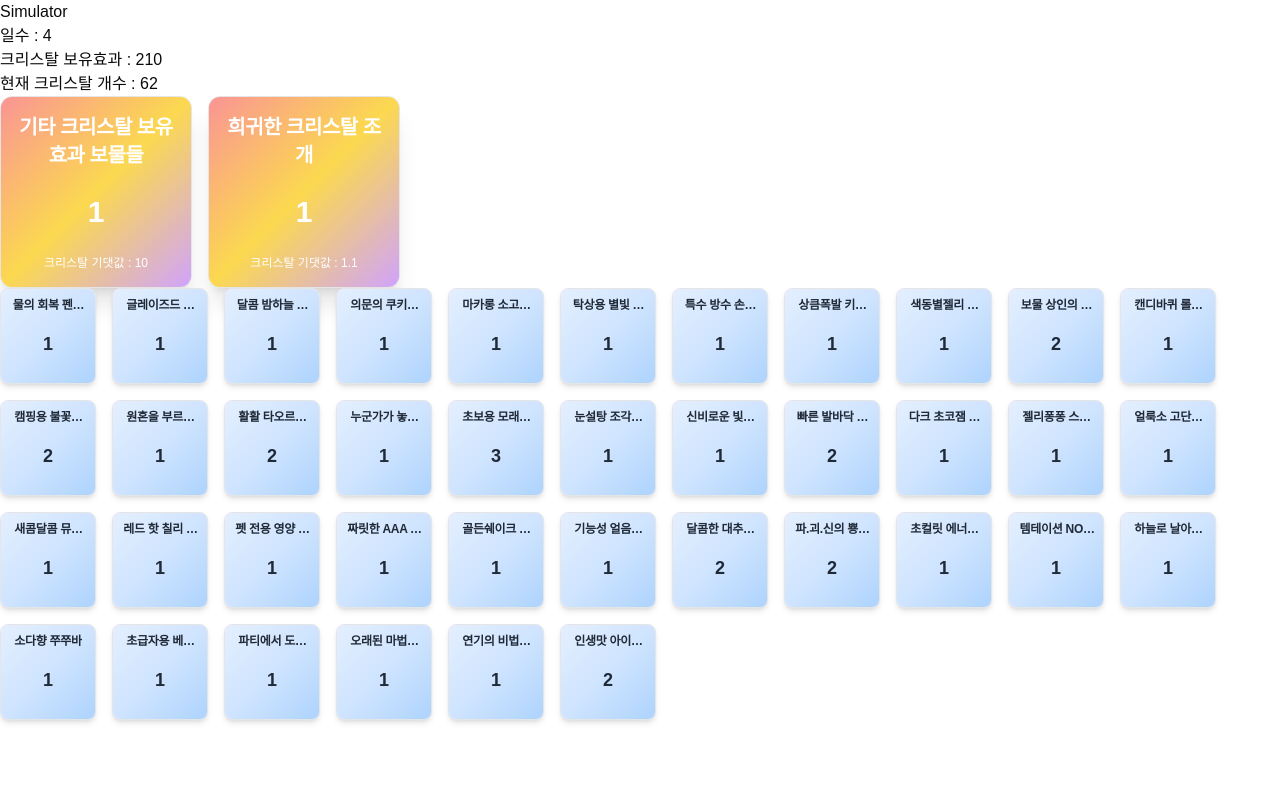
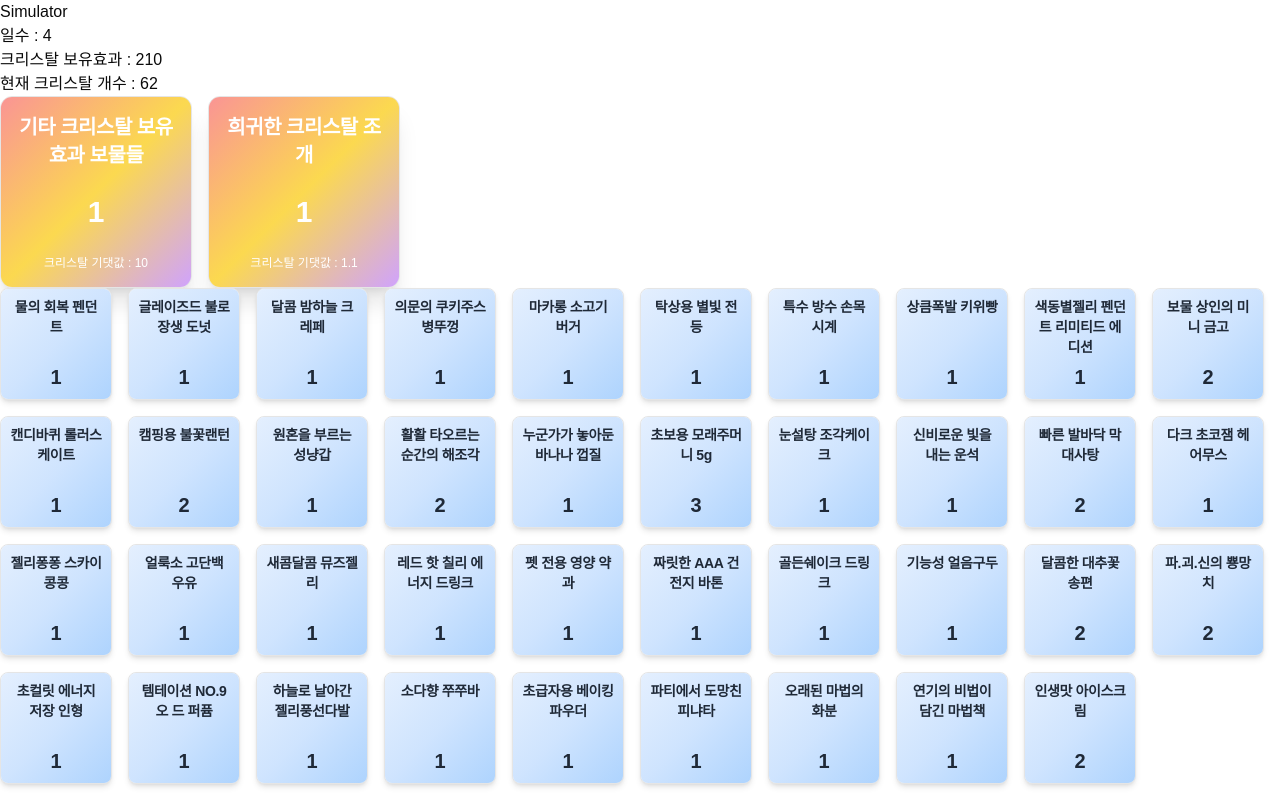
Before and after one commit to syki66/cookierun-crystal-simulator, a Next.js app: page / in a window 1280 px wide. Built offline with nearby package versions, Linux system fonts and the light colour scheme.

Commit message:
style: 레귤러 카드 컴포넌트 스타일 수정 - count 더 아래로 표시 - name ellipsis 안되도록 수정

```diff
--- a/components/inventory/inventory.tsx
+++ b/components/inventory/inventory.tsx
@@ -24,11 +24,7 @@ const Inventory: React.FC<InventoryProps> = ({ items }) => {
 
       <div className="flex flex-wrap gap-4">
         {items.nonCrystalItems.map((item: inventoryProps) => (
-          <RegularCard
-            name={item.name}
-            count={item.count}
-            expectedValue={item.expectedValue}
-          />
+          <RegularCard name={item.name} count={item.count} />
         ))}
       </div>
     </>
--- a/components/inventory/regular-card.tsx
+++ b/components/inventory/regular-card.tsx
@@ -7,23 +7,18 @@ import {
 
 interface RegularCardProps {
   name: string;
-  expectedValue: number;
   count: number;
 }
 
-const RegularCard: React.FC<RegularCardProps> = ({
-  name,
-  expectedValue,
-  count,
-}) => {
+const RegularCard: React.FC<RegularCardProps> = ({ name, count }) => {
   return (
-    <Card className="w-24 h-24 overflow-hidden rounded-lg shadow-md transform transition-all hover:scale-105 hover:shadow-lg">
+    <Card className="w-28 h-28 overflow-hidden rounded-lg shadow-md transform transition-all hover:scale-105 hover:shadow-lg">
       <div className="absolute inset-0 bg-gradient-to-br from-blue-100 via-blue-200 to-blue-300 opacity-75"></div>
       <CardContent className="relative h-full flex flex-col items-center justify-between text-gray-800 p-2 z-10">
-        <CardTitle className="text-xs font-bold text-center line-clamp-1">
+        <CardTitle className="text-sm font-bold text-center mb-auto">
           {name}
         </CardTitle>
-        <p className="text-lg font-bold">{count}</p>
+        <p className="text-xl font-bold">{count}</p>
         {
           <CardDescription className="text-center text-[8px] line-clamp-2">
             {''}
--- a/components/inventory/special-card.tsx
+++ b/components/inventory/special-card.tsx
@@ -18,7 +18,7 @@ const SpecialCard: React.FC<SpecialCardProps> = ({
 }) => {
   return (
     <Card className="w-48 h-48 overflow-hidden rounded-xl shadow-xl transform transition-all hover:scale-105 hover:shadow-2xl">
-      <div className="absolute inset-0 bg-gradient-to-br from-red-400 via-yellow-400 via-green-400 via-blue-400 via-indigo-400 to-purple-400 opacity-75 animate-gradient"></div>
+      <div className="absolute inset-0 bg-gradient-to-br from-red-400 via-yellow-400 to-purple-400 opacity-75 animate-gradient"></div>
       <CardContent className="relative h-full flex flex-col items-center justify-between text-white p-4 z-10">
         <CardTitle className="text-xl font-bold text-center">{name}</CardTitle>
         <p className="text-3xl font-bold">{count}</p>
```
